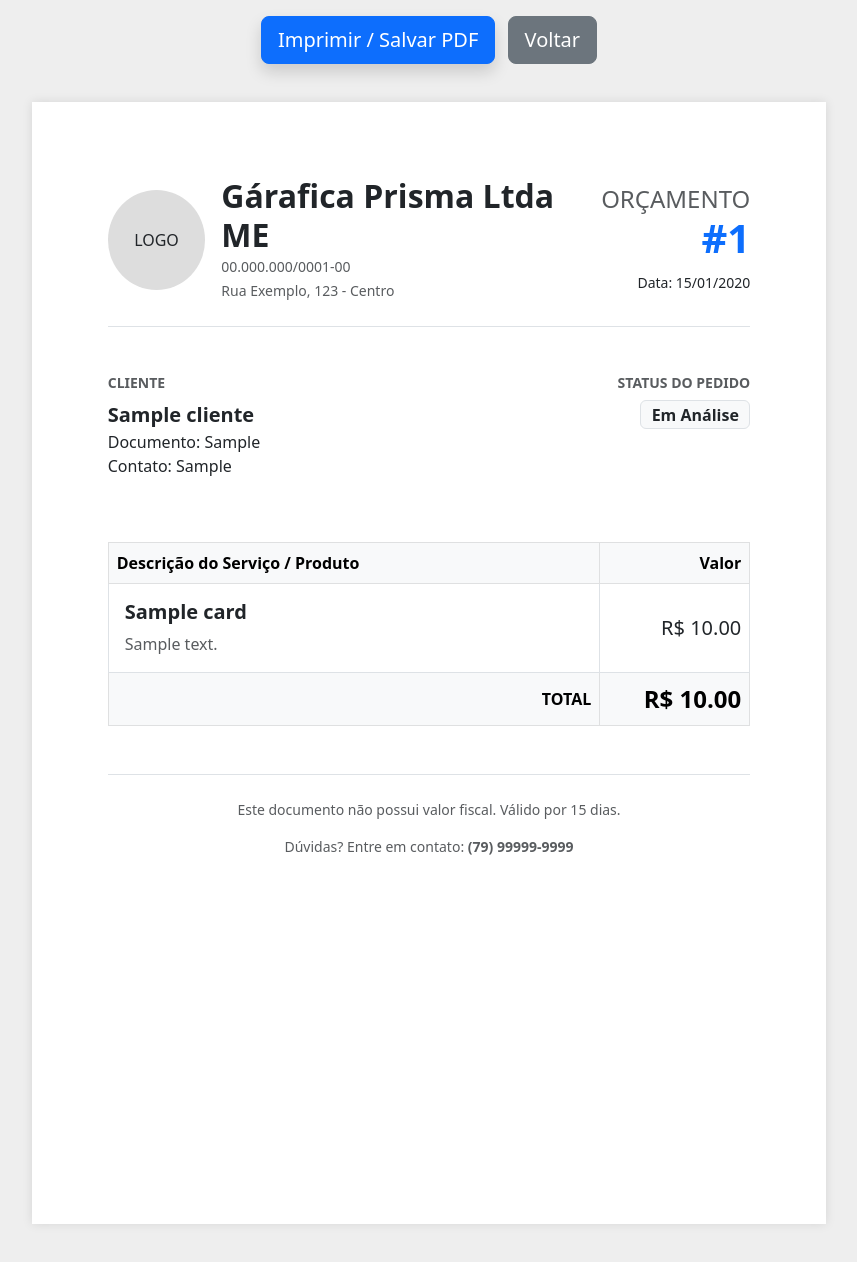
After one commit to nunes1886/prisma, a Flask app: page /orcamento/print/1 in a window 1280 px wide. The commit adds this page. Shown: the whole page, without its empty margins (211-1068 px from the left). Run offline with Flask 3, Linux system fonts and the light colour scheme; a user stored in the database is signed in; tables that the repository leaves empty hold one stand-in row (values such as "Sample post").

Commit message:
orçamento

```diff
--- a/app.py
+++ b/app.py
@@ -220,6 +220,23 @@ def financeiro():
     total_receber = sum(r.valor for r in receitas if r.status == 'Pendente')
     return render_template('financeiro.html', receitas=receitas, despesas=despesas, total_receber=total_receber, user=current_user)
 
+@app.route('/orcamento/print/<int:id>')
+@login_required
+def print_orcamento(id):
+    card = Card.query.get_or_404(id)
+    # Busca o lançamento financeiro vinculado para mostrar condições de pagamento
+    financeiro = Financeiro.query.filter_by(card_id=id).first()
+
+    # Dados da Empresa (Pode virar uma tabela Config depois)
+    empresa = {
+        "nome": "Gárafica Prisma Ltda ME",
+        "cnpj": "00.000.000/0001-00",
+        "endereco": "Rua Exemplo, 123 - Centro",
+        "telefone": "(79) 99999-9999"
+    }
+
+    return render_template('orcamento_print.html', card=card, financeiro=financeiro, empresa=empresa)
+
 # --- INICIALIZAÇÃO ---
 
 if __name__ == '__main__':
--- a/templates/financeiro.html
+++ b/templates/financeiro.html
@@ -38,6 +38,9 @@
                             <td>
                                 <strong>{{ r.descricao }}</strong><br>
                                 <small class="text-muted">Card ID #{{ r.card_id }}</small>
+                                <a href="{{ url_for('print_orcamento', id=r.card_id) }}" target="_blank" class="badge bg-light text-secondary border text-decoration-none">
+    <i class="bi bi-printer"></i> Recibo
+</a>
                             </td>
                             <td class="fw-bold text-success">R$ {{ "%.2f"|format(r.valor) }}</td>
                             <td>
--- /dev/null
+++ b/templates/orcamento_print.html
@@ -0,0 +1,96 @@
+<!DOCTYPE html>
+<html lang="pt-br">
+<head>
+    <meta charset="UTF-8">
+    <title>Orçamento #{{ card.id }}</title>
+    <link href="https://cdn.jsdelivr.net/npm/bootstrap@5.3.0/dist/css/bootstrap.min.css" rel="stylesheet">
+    <style>
+        body { background: #eee; }
+        .page {
+            background: white;
+            width: 210mm;
+            min-height: 297mm;
+            padding: 20mm;
+            margin: 10mm auto;
+            box-shadow: 0 0 10px rgba(0,0,0,0.1);
+        }
+        @media print {
+            body { background: white; margin: 0; }
+            .page { box-shadow: none; margin: 0; width: auto; height: auto; }
+            .no-print { display: none !important; }
+        }
+        .logo-placeholder {
+            width: 100px; height: 100px; background: #ddd; border-radius: 50%;
+            display: flex; align-items: center; justify-content: center;
+        }
+    </style>
+</head>
+<body>
+
+    <div class="container text-center mt-3 no-print">
+        <button onclick="window.print()" class="btn btn-primary btn-lg shadow">
+            <i class="bi bi-printer"></i> Imprimir / Salvar PDF
+        </button>
+        <a href="{{ url_for('index') }}" class="btn btn-secondary btn-lg ms-2">Voltar</a>
+    </div>
+
+    <div class="page">
+        <div class="d-flex justify-content-between align-items-center mb-5 border-bottom pb-4">
+            <div class="d-flex align-items-center">
+                <div class="logo-placeholder me-3">LOGO</div> <div>
+                    <h2 class="fw-bold m-0">{{ empresa.nome }}</h2>
+                    <small class="text-muted">{{ empresa.cnpj }}<br>{{ empresa.endereco }}</small>
+                </div>
+            </div>
+            <div class="text-end">
+                <h4 class="text-uppercase text-muted mb-0">Orçamento</h4>
+                <h1 class="fw-bold text-primary">#{{ card.id }}</h1>
+                <small>Data: {{ card.data_criacao.strftime('%d/%m/%Y') }}</small>
+            </div>
+        </div>
+
+        <div class="row mb-5">
+            <div class="col-6">
+                <h6 class="text-uppercase fw-bold text-muted small">Cliente</h6>
+                <p class="mb-0 fs-5"><strong>{{ card.cliente_ref.nome }}</strong></p>
+                <p class="mb-0">Documento: {{ card.cliente_ref.documento or 'Não informado' }}</p>
+                <p>Contato: {{ card.cliente_ref.whatsapp or 'Não informado' }}</p>
+            </div>
+            <div class="col-6 text-end">
+                <h6 class="text-uppercase fw-bold text-muted small">Status do Pedido</h6>
+                <span class="badge bg-light text-dark border fs-6">{{ card.status_ref.nome if card.status_ref else 'Em Análise' }}</span>
+            </div>
+        </div>
+
+        <table class="table table-bordered mb-4">
+            <thead class="table-light">
+                <tr>
+                    <th>Descrição do Serviço / Produto</th>
+                    <th class="text-end" width="150">Valor</th>
+                </tr>
+            </thead>
+            <tbody>
+                <tr>
+                    <td class="p-3">
+                        <h5 class="fw-bold">{{ card.titulo }}</h5>
+                        <p class="text-muted mb-0">{{ card.descricao }}</p>
+                    </td>
+                    <td class="text-end align-middle fs-5">R$ {{ "%.2f"|format(card.valor_total) }}</td>
+                </tr>
+            </tbody>
+            <tfoot class="table-light">
+                <tr>
+                    <td class="text-end fw-bold">TOTAL</td>
+                    <td class="text-end fw-bold fs-4">R$ {{ "%.2f"|format(card.valor_total) }}</td>
+                </tr>
+            </tfoot>
+        </table>
+
+        <div class="mt-5 pt-4 border-top text-center text-muted small">
+            <p>Este documento não possui valor fiscal. Válido por 15 dias.</p>
+            <p>Dúvidas? Entre em contato: <strong>{{ empresa.telefone }}</strong></p>
+        </div>
+    </div>
+
+</body>
+</html>
```
Also changed, not shown: templates/index.html (+10 -1 lines).
